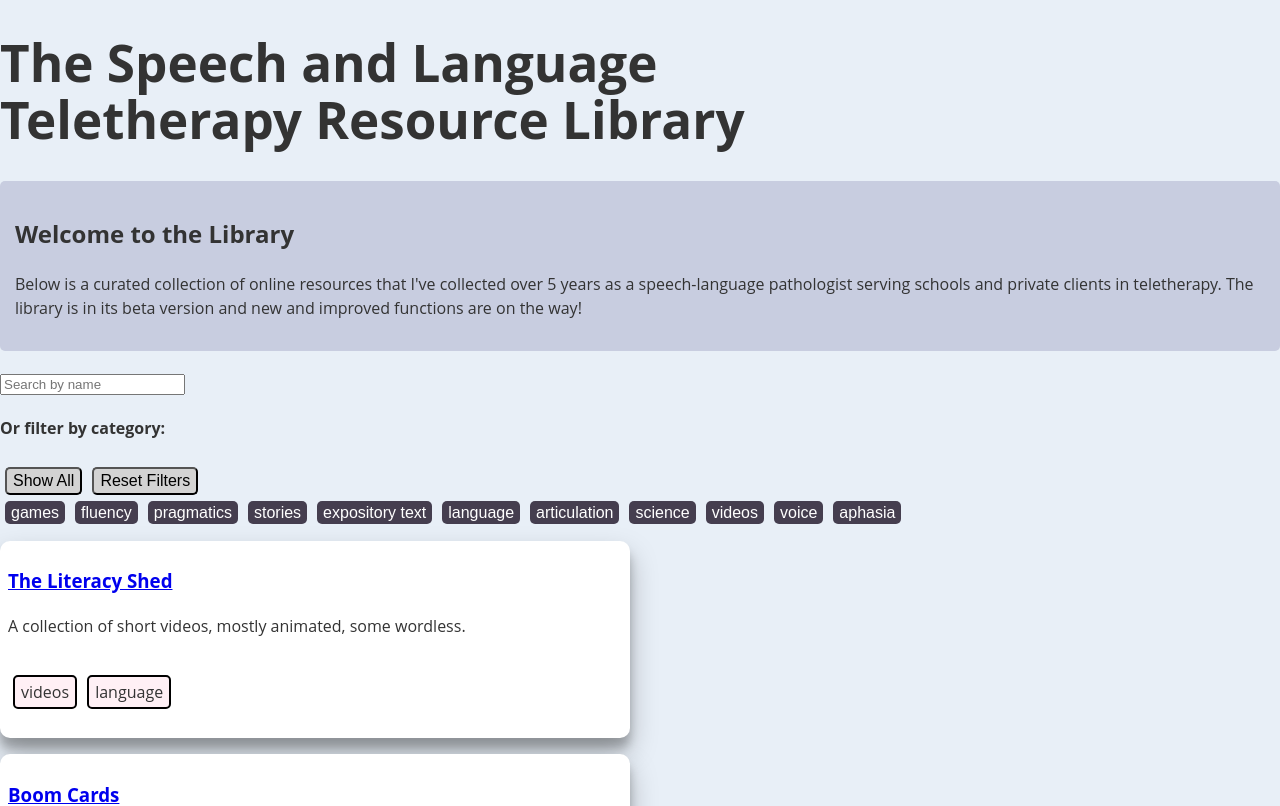
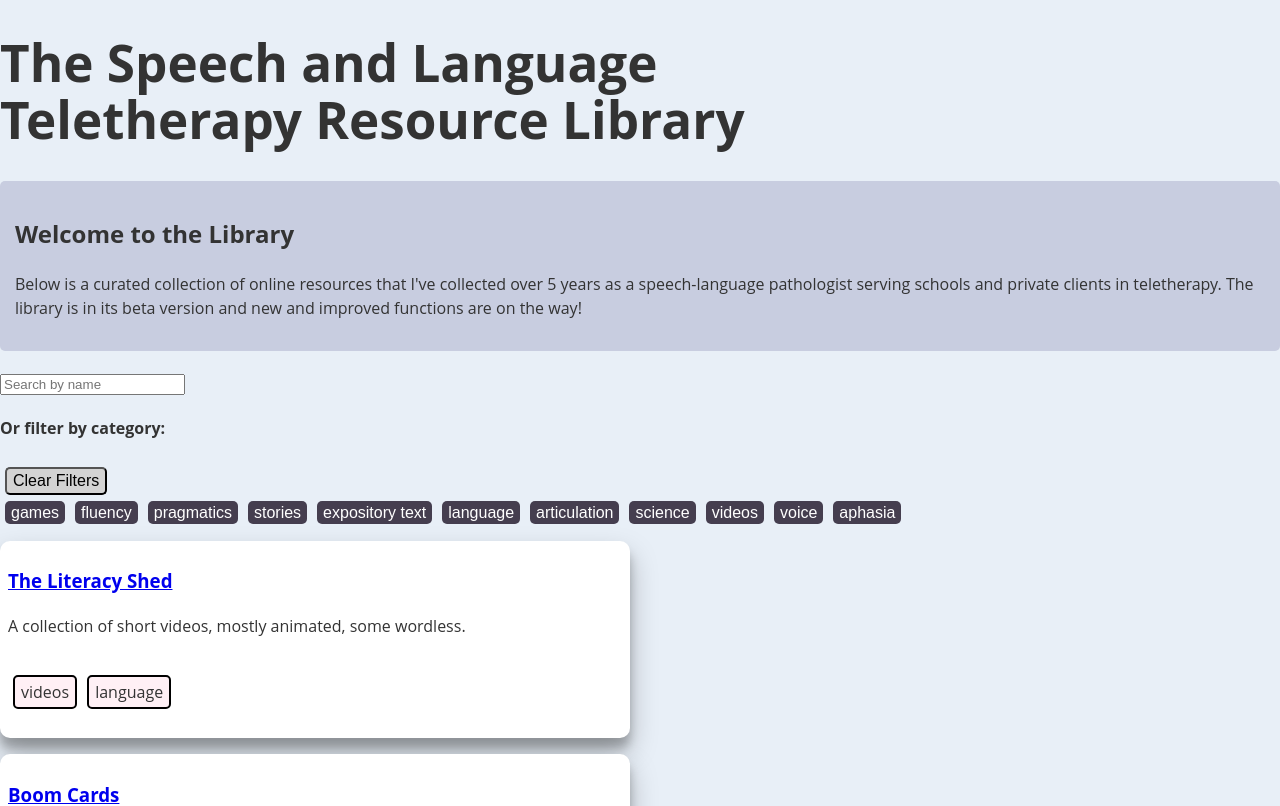
Before and after one commit to Amy-Pr/therapy-resource-library-react-vite, a React (Vite) app: page / in a window 1280 px wide. Shown: the top 806 px of the page. Built offline with nearby package versions, Linux system fonts and the light colour scheme.

Commit message:
remove show all button

```diff
--- a/src/Filters.jsx
+++ b/src/Filters.jsx
@@ -8,10 +8,6 @@ function Filters({data}) {
     const filtersArray = ['games', 'fluency', 'pragmatics', 'stories', 'expository text', 'language', 'articulation', 'science',
     'videos', 'voice', 'aphasia'];
 
-
-      const handleShowAll = () => {
-       setSelectedFilters(filtersArray);
-      }
 
       const handleReset = () => {
         return setSelectedFilters([]);
@@ -51,8 +47,7 @@ function Filters({data}) {
                         <h4>Or filter by category:</h4>
 
                         <div>
-                        <button onClick={handleShowAll}>Show All</button>
-                        <button onClick={handleReset}>Reset Filters</button>
+                        <button onClick={handleReset}>Clear Filters</button>
                         </div>
 
 
```
